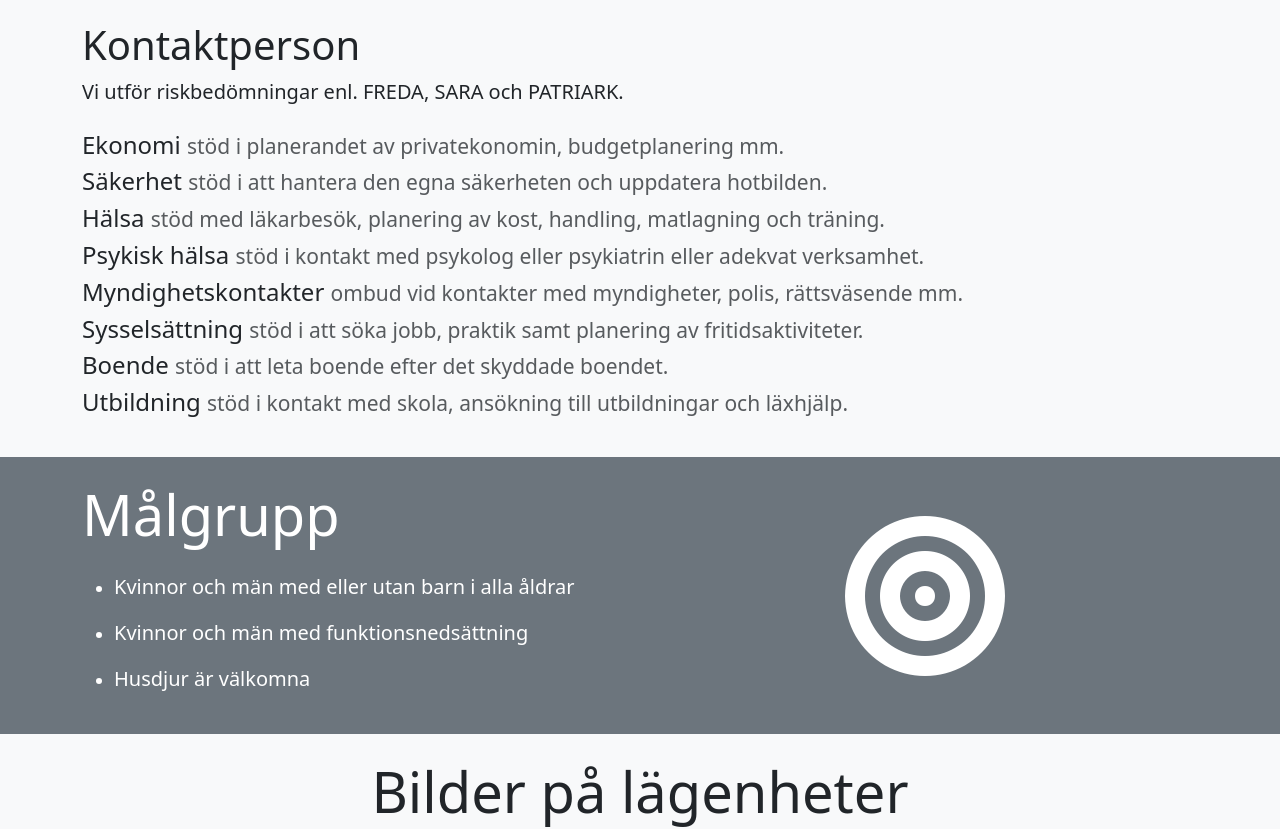
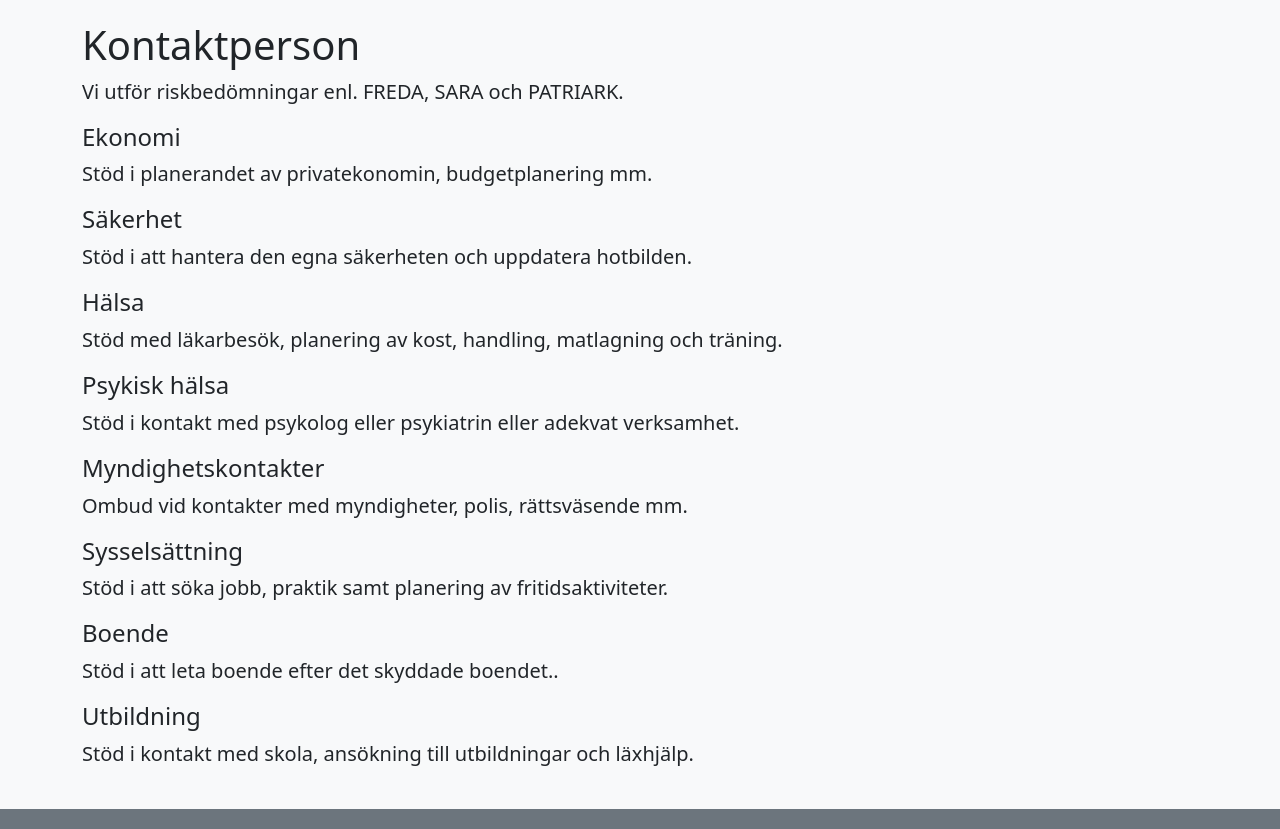
Before and after one commit to DanaSimola/static-pages, a plain HTML site: page index.html in a window 1280 px wide. Shown: the part 2720-3549 px from the top of the page. Drawn offline with nearby package versions, Linux system fonts and the light colour scheme.

Commit message:
fixed list

```diff
--- a/index.html
+++ b/index.html
@@ -206,68 +206,23 @@
 
                     <section>
                         <h4 class="display-6"> Kontaktperson</h4>
-                        <p class="lead">
-                            Vi utför riskbedömningar enl. FREDA, SARA och PATRIARK.
-                        </p>
-                        <ul class="list-unstyled mt-4">
-                            <li>
-                                <h4>
-                                    Ekonomi
-                                    <small class="text-muted">stöd i planerandet av privatekonomin, budgetplanering
-                                        mm.</small>
-                                </h4>
-                            </li>
-                            <li>
-                                <h4>
-                                    Säkerhet
-                                    <small class="text-muted">stöd i att hantera den egna säkerheten och uppdatera
-                                        hotbilden.</small>
-                                </h4>
-                            </li>
-                            <li>
-                                <h4>
-                                    Hälsa
-                                    <small class="text-muted">stöd med läkarbesök, planering av kost, handling,
-                                        matlagning
-                                        och träning.</small>
-                                </h4>
-                            </li>
-                            <li>
-                                <h4>
-                                    Psykisk hälsa
-                                    <small class="text-muted">stöd i kontakt med psykolog eller psykiatrin eller
-                                        adekvat verksamhet.</small>
-                                </h4>
-                            </li>
-                            <li>
-                                <h4>
-                                    Myndighetskontakter
-                                    <small class="text-muted">ombud vid kontakter med myndigheter, polis,
-                                        rättsväsende mm.</small>
-                                </h4>
-                            </li>
-                            <li>
-                                <h4>
-                                    Sysselsättning
-                                    <small class="text-muted">stöd i att söka jobb, praktik samt planering av
-                                        fritidsaktiviteter.</small>
-                                </h4>
-                            </li>
-                            <li>
-                                <h4>
-                                    Boende
-                                    <small class="text-muted">stöd i att leta boende efter det skyddade
-                                        boendet.</small>
-                                </h4>
-                            </li>
-                            <li>
-                                <h4>
-                                    Utbildning
-                                    <small class="text-muted">stöd i kontakt med skola, ansökning till utbildningar
-                                        och läxhjälp.</small>
-                                </h4>
-                            </li>
-                        </ul>
+                        <p class="lead">Vi utför riskbedömningar enl. FREDA, SARA och PATRIARK.</p>
+                        <h4>Ekonomi</h4>
+                        <p class="lead">Stöd i planerandet av privatekonomin, budgetplanering mm.</p>
+                        <h4>Säkerhet</h4>
+                        <p class="lead">Stöd i att hantera den egna säkerheten och uppdatera hotbilden.</p>
+                        <h4>Hälsa</h4>
+                        <p class="lead">Stöd med läkarbesök, planering av kost, handling, matlagning och träning.</p>
+                        <h4>Psykisk hälsa</h4>
+                        <p class="lead">Stöd i kontakt med psykolog eller psykiatrin eller adekvat verksamhet.</p>
+                        <h4>Myndighetskontakter</h4>
+                        <p class="lead">Ombud vid kontakter med myndigheter, polis, rättsväsende mm.</p>
+                        <h4>Sysselsättning</h4>
+                        <p class="lead">Stöd i att söka jobb, praktik samt planering av fritidsaktiviteter.</p>
+                        <h4>Boende</h4>
+                        <p class="lead">Stöd i att leta boende efter det skyddade boendet..</p>
+                        <h4>Utbildning</h4>
+                        <p class="lead">Stöd i kontakt med skola, ansökning till utbildningar och läxhjälp.</p>
                     </section>
                 </div>
             </div>
```
